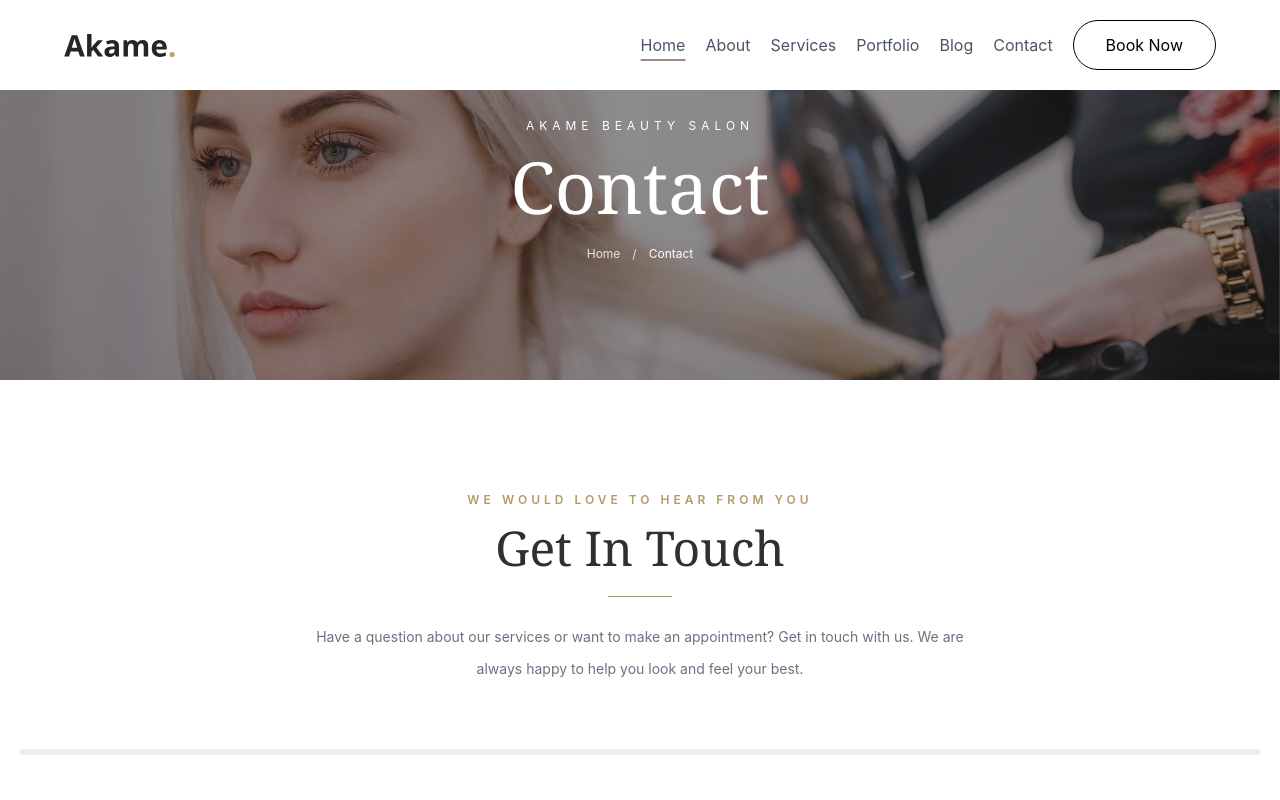
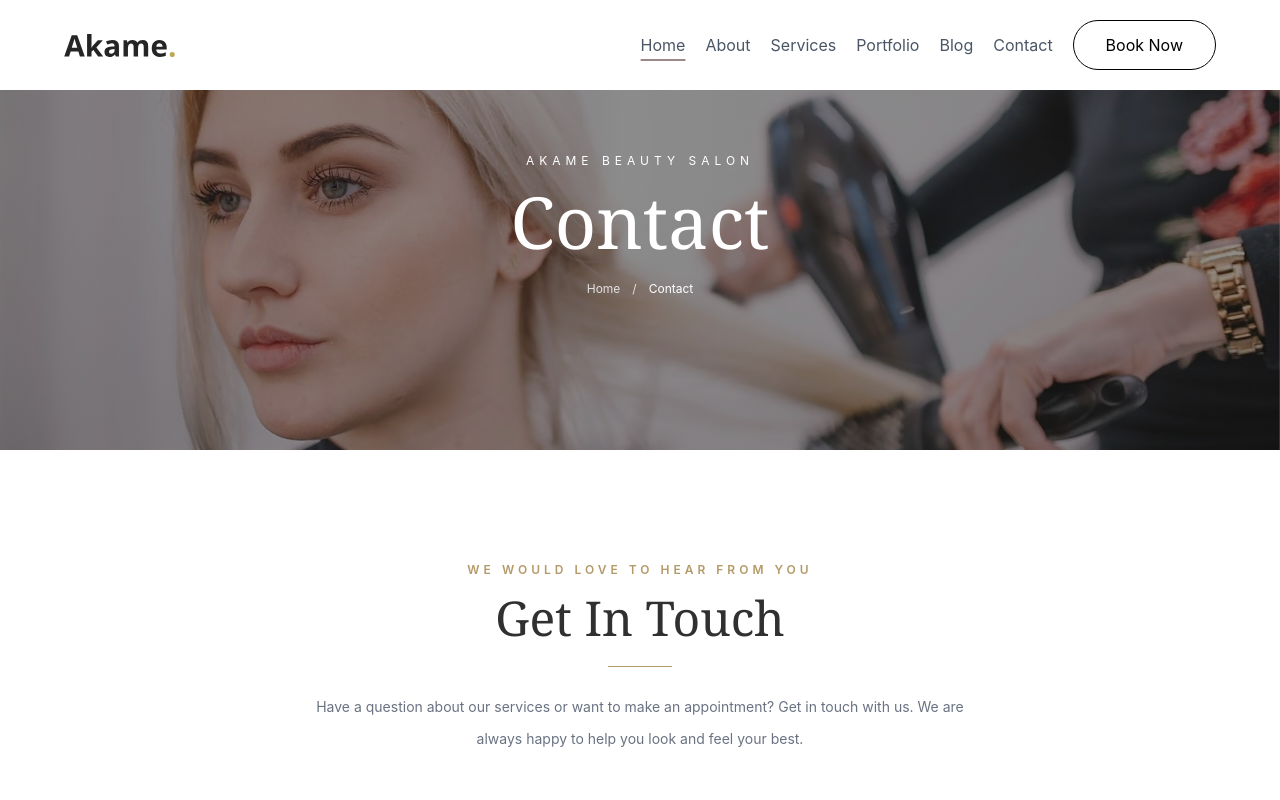
Before and after one commit to maazhashmi996-pixel/Cosmetics-Website, a React (Vite) app: page /Contact in a window 1280 px wide. Shown: the top 800 px of the page. Built offline with nearby package versions, Linux system fonts and the light colour scheme.

Commit message:
changing contact hero section

```diff
--- a/Components/Contacts.jsx
+++ b/Components/Contacts.jsx
@@ -12,7 +12,7 @@ function Contacts() {
 
 
           <section
-        className="relative flex min-h-[300px] items-center justify-center bg-cover bg-center px-5 text-center md:min-h-[380px]"
+            className="relative flex min-h-[340px] items-center justify-center bg-cover bg-center px-5 text-center md:min-h-[450px]"
             style={{
               backgroundImage:
                 "linear-gradient(rgba(20,20,20,.48),rgba(20,20,20,.48)), url('/b-4.avif')"
@@ -28,7 +28,7 @@ function Contacts() {
               </h1>
 
               <div className="mt-6 flex items-center justify-center gap-3 text-xs text-white/80">
-            <a to="/" className="transition hover:text-white">
+                <a href='./' className="transition hover:text-white">
                   Home
                 </a>
                 <span>/</span>
```
Lines whose indentation alone changed are shown as unchanged.
